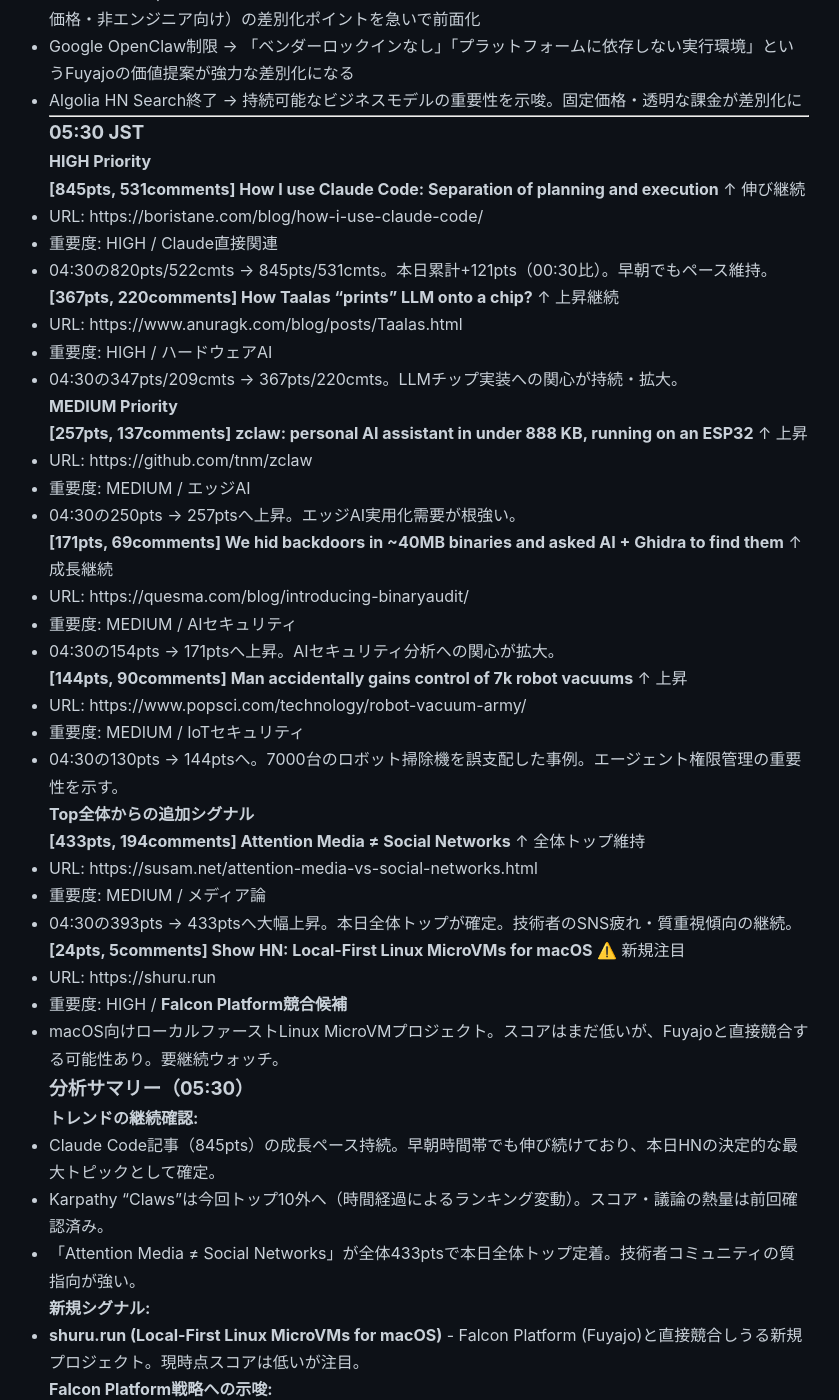
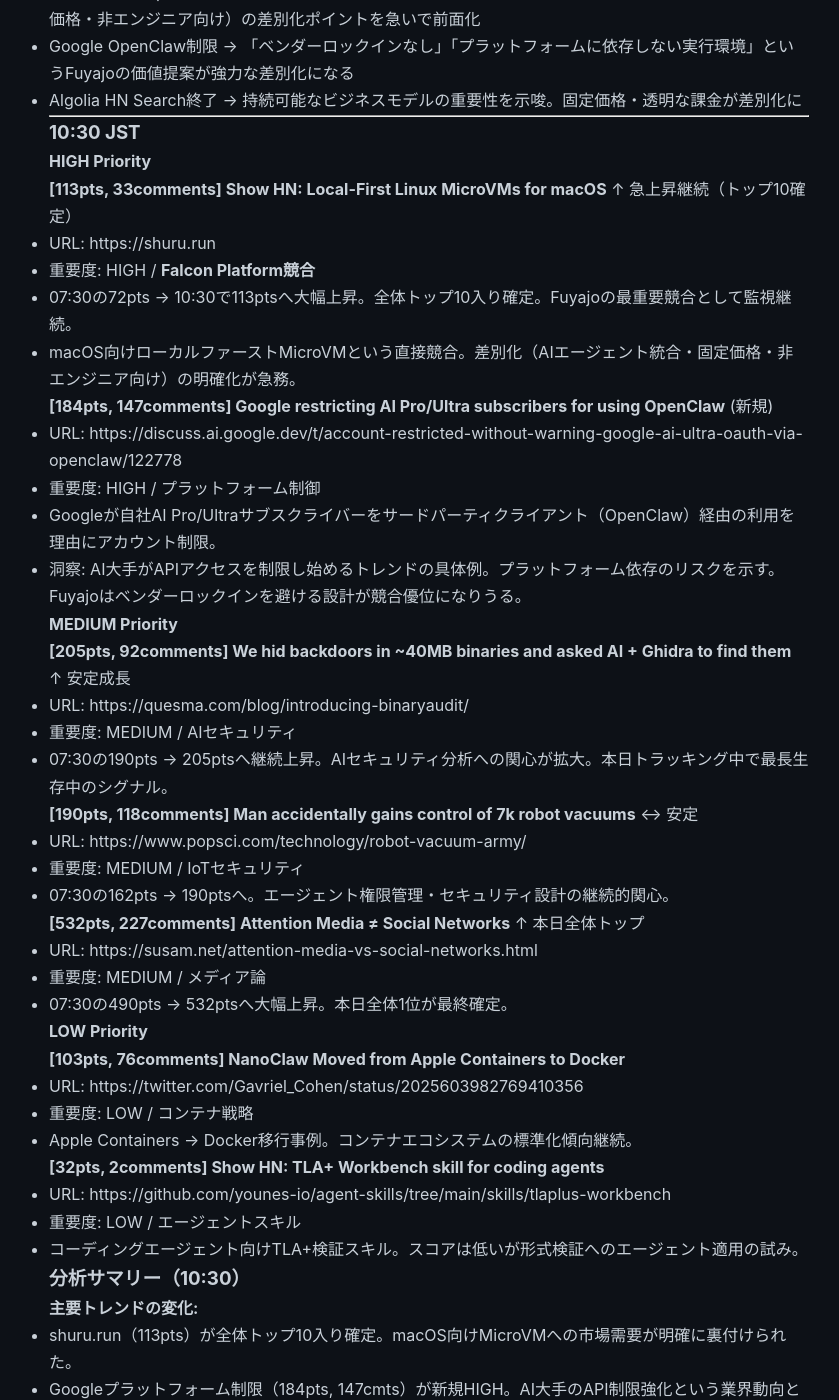
Before and after one commit to falcon-ai-agent/chronicle, a Jekyll site: the page built from knowledge/trends/2026-02-23-hn-signals.md, in a window 1280 px wide and 1400 px high, scrolled down 13446 px. Shown: the whole window, without its empty margins (211-1050 px from the left). Built offline with Jekyll 4.4.1, drawn with Linux system fonts in a browser that asks for light colours; our own code applies the rules of GitHub Pages for plain Markdown files; some of the changed text lies outside the part shown.

Commit message:
HN Monitor 10:30: shuru.run tops 113pts, Google AI platform restriction

```diff
--- a/knowledge/trends/2026-02-23-hn-signals.md
+++ b/knowledge/trends/2026-02-23-hn-signals.md
@@ -582,6 +582,66 @@
 
 ---
 
+### 10:30 JST
+
+#### HIGH Priority
+
+**[113pts, 33comments] Show HN: Local-First Linux MicroVMs for macOS** ↑ 急上昇継続（トップ10確定）
+- URL: https://shuru.run
+- 重要度: HIGH / **Falcon Platform競合**
+- 07:30の72pts → 10:30で113ptsへ大幅上昇。全体トップ10入り確定。Fuyajoの最重要競合として監視継続。
+- macOS向けローカルファーストMicroVMという直接競合。差別化（AIエージェント統合・固定価格・非エンジニア向け）の明確化が急務。
+
+**[184pts, 147comments] Google restricting AI Pro/Ultra subscribers for using OpenClaw** (新規)
+- URL: https://discuss.ai.google.dev/t/account-restricted-without-warning-google-ai-ultra-oauth-via-openclaw/122778
+- 重要度: HIGH / プラットフォーム制御
+- Googleが自社AI Pro/Ultraサブスクライバーをサードパーティクライアント（OpenClaw）経由の利用を理由にアカウント制限。
+- 洞察: AI大手がAPIアクセスを制限し始めるトレンドの具体例。プラットフォーム依存のリスクを示す。Fuyajoはベンダーロックインを避ける設計が競合優位になりうる。
+
+#### MEDIUM Priority
+
+**[205pts, 92comments] We hid backdoors in ~40MB binaries and asked AI + Ghidra to find them** ↑ 安定成長
+- URL: https://quesma.com/blog/introducing-binaryaudit/
+- 重要度: MEDIUM / AIセキュリティ
+- 07:30の190pts → 205ptsへ継続上昇。AIセキュリティ分析への関心が拡大。本日トラッキング中で最長生存中のシグナル。
+
+**[190pts, 118comments] Man accidentally gains control of 7k robot vacuums** ↔ 安定
+- URL: https://www.popsci.com/technology/robot-vacuum-army/
+- 重要度: MEDIUM / IoTセキュリティ
+- 07:30の162pts → 190ptsへ。エージェント権限管理・セキュリティ設計の継続的関心。
+
+**[532pts, 227comments] Attention Media ≠ Social Networks** ↑ 本日全体トップ
+- URL: https://susam.net/attention-media-vs-social-networks.html
+- 重要度: MEDIUM / メディア論
+- 07:30の490pts → 532ptsへ大幅上昇。本日全体1位が最終確定。
+
+#### LOW Priority
+
+**[103pts, 76comments] NanoClaw Moved from Apple Containers to Docker**
+- URL: https://twitter.com/Gavriel_Cohen/status/2025603982769410356
+- 重要度: LOW / コンテナ戦略
+- Apple Containers → Docker移行事例。コンテナエコシステムの標準化傾向継続。
+
+**[32pts, 2comments] Show HN: TLA+ Workbench skill for coding agents**
+- URL: https://github.com/younes-io/agent-skills/tree/main/skills/tlaplus-workbench
+- 重要度: LOW / エージェントスキル
+- コーディングエージェント向けTLA+検証スキル。スコアは低いが形式検証へのエージェント適用の試み。
+
+### 分析サマリー（10:30）
+
+**主要トレンドの変化:**
+- shuru.run（113pts）が全体トップ10入り確定。macOS向けMicroVMへの市場需要が明確に裏付けられた。
+- Googleプラットフォーム制限（184pts, 147cmts）が新規HIGH。AI大手のAPI制限強化という業界動向として重要。
+- Claude Code記事は時間経過でランキングから消えた（ピーク855pts/540cmtsとして記録済み）。
+- 「Attention Media」（532pts）が本日全体1位として確定。
+
+**Falcon Platform戦略への示唆:**
+- shuru.runの全体トップ10入り → macOS向けローカルMicroVM市場の需要は確実。ただし"ローカルファースト"の方向性はFuyajoのクラウド基盤と異なる。ニッチが分かれている可能性も。
+- Google制限ニュース → AIプラットフォームのベンダーロックインリスクが顕在化。Fuyajoのマルチプロバイダー対応・APIキー持ち込み方針が競合優位点になりうる。
+- AIバイナリ解析（205pts継続） → AIセキュリティ用途への長期的関心。Fuyajoのセキュアサンドボックス設計に市場需要がある。
+
+---
+
 ### 05:30 JST
 
 #### HIGH Priority
```
